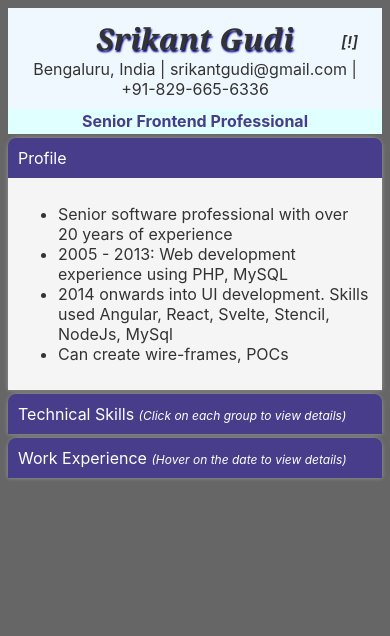
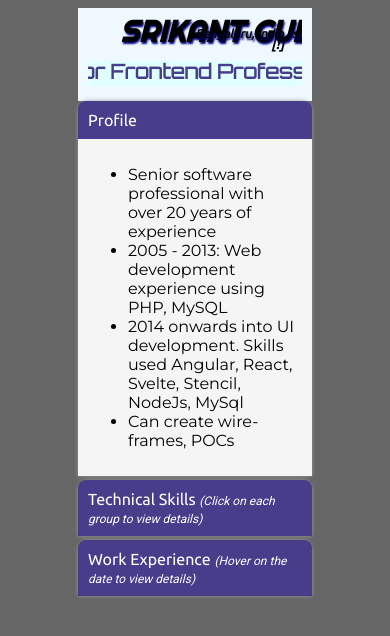
Before and after one commit to srikantgudi/srikantgudi.github.io, a Svelte app: page / in a window 390 px wide. Shown: the top 636 px of the page. Built offline with nearby package versions, Linux system fonts and the light colour scheme.

Commit message:
Modified content and layout for responsiveness

```diff
--- a/public/global.css
+++ b/public/global.css
@@ -1,63 +1,9 @@
+:root {
+	margin: 0 5em;
+	font-family: Ubuntu;
+	font-size: 14px;
+}
 html, body {
 	position: relative;
-	width: 100%;
 	height: 100%;
 }
-
-body {
-	color: #333;
-	margin: 0;
-	padding: 8px;
-	box-sizing: border-box;
-	font-family: -apple-system, BlinkMacSystemFont, "Segoe UI", Roboto, Oxygen-Sans, Ubuntu, Cantarell, "Helvetica Neue", sans-serif;
-}
-
-a {
-	color: rgb(0,100,200);
-	text-decoration: none;
-}
-
-a:hover {
-	text-decoration: underline;
-}
-
-a:visited {
-	color: rgb(0,80,160);
-}
-
-label {
-	display: block;
-}
-
-input, button, select, textarea {
-	font-family: inherit;
-	font-size: inherit;
-	-webkit-padding: 0.4em 0;
-	padding: 0.4em;
-	margin: 0 0 0.5em 0;
-	box-sizing: border-box;
-	border: 1px solid #ccc;
-	border-radius: 2px;
-}
-
-input:disabled {
-	color: #ccc;
-}
-
-button {
-	color: #333;
-	background-color: #f4f4f4;
-	outline: none;
-}
-
-button:disabled {
-	color: #999;
-}
-
-button:not(:disabled):active {
-	background-color: #ddd;
-}
-
-button:focus {
-	border-color: #666;
-}
--- a/public/index.html
+++ b/public/index.html
@@ -11,6 +11,7 @@
 	<link rel='stylesheet' href='/build/bundle.css'>
 
 	<script defer src='/build/bundle.js'></script>
+	<link href='//fonts.googleapis.com/css?family=Ubuntu|Orbitron|Roboto|Montserrat|Righteous' rel='stylesheet' type='text/css'>
 </head>
 
 <body>
--- a/src/App.svelte
+++ b/src/App.svelte
@@ -59,6 +59,10 @@
 	:root {
 		background: #666666;
 	}
+	:html {
+		margin: 1em 2em;
+		width: auto!important;
+	}
 	.info {
 		text-align: center;
 	}
@@ -82,15 +86,14 @@
 		background-color: darkslateblue;
 		color: #f9f9f9;
 		box-shadow: 0 0 4px whitesmoke;
-		font-family: cursive;
-		text-align: center;
+		font-family: Righteous;
 	}
 	.appinfo-icon:hover > .appinfo {
 		display: block;
 		transform: translate(1em,1em);
 	}
 	.page-title {
-		font-family: Georgia;
+		font-family: Righteous;
 		font-style: italic;
 		text-shadow: 1px 2px 2px navy;
 		font-size: 30px;
@@ -110,19 +113,44 @@
 	.note {
 		font-size: 12px;
 		font-style: italic;
+		font-family: Roboto;
 	}
 	.topnav {
 		background-color: aliceblue;
 		width: auto;
 		padding: 10px;
 	}
+	#pos {
+		font-weight: bold;
+		fill: darkslateblue;
+		font-family: Orbitron;
+		font-size: 20px;
+	}
+	#contact {
+		font-family: Ubuntu;
+		font-size: 12px;
+	}
+	#fullname {
+		text-transform: uppercase;
+	}
 </style>
 
 <main class="resume">
 	<div class="topnav box">
 		<div class="info">
-			<div id="fullname" class="page-title">Srikant Gudi</div>
-			<div>Bengaluru, India | srikantgudi@gmail.com | +91-829-665-6336</div>
+			<svg height="40" width="100%" class="page-title">
+				<text x="15%" y="60%" id="fullname">Srikant Gudi</text>
+				<text x="50%" y="50%" id="contact">Bengaluru, India | srikantgudi@gmail.com | +91-829-665-6336</text>
+			</svg>
+			<div id="pos" class="box">
+				<svg height="25" width="100%">
+					<rect x="0" y="0" width="100%" height="100%" fill="lightcyan" />
+					<text x="50%" y="70%" text-anchor="middle">
+						Senior Frontend Professional
+						<animate attributename="x" values="20%;60%;40%;80%;20%" begin="0" dur="10s" repeatcount="indefinite" />
+					</text>
+				</svg>
+			</div>
 		</div>
 		<div class="appinfo-icon">
 			[!]
@@ -130,15 +158,6 @@
 				This resume is developed using Svelte and SVG!
 			</div>
 		</div>
-	</div>
-	<div id="pos" class="box">
-		<svg height="25" width="100%">
-			<rect x="0" y="0" width="100%" height="100%" fill="lightcyan" />
-			<text x="50%" y="70%" font-weight="bold" fill="darkslateblue" text-anchor="middle">
-				Senior Frontend Professional
-				<animate attributename="x" values="20%;60%;40%;80%;20%" begin="0" dur="10s" repeatcount="indefinite" />
-			</text>
-		</svg>
 	</div>
 	<div class="resume">
 		<div>
--- a/src/Profile.svelte
+++ b/src/Profile.svelte
@@ -7,6 +7,13 @@
     ];
 </script>
 
+<style>
+    .text {
+        font-family: Montserrat;
+        font-size: 16px;
+    }
+</style>
+
 <div>
     <ul class='text'>
         {#each profiles as line}
--- a/src/Skills.svelte
+++ b/src/Skills.svelte
@@ -43,22 +43,19 @@
 <style>
     .skills {
         display: block;
-        height: 12em;
-        overflow-y: auto;
+        height: 16em;
         padding: 10px;
     }
     .skill-names {
-        display: grid;
-        grid-template-columns: repeat(4, 1fr);
-        grid-gap: 10px;
+        display: flex;
         margin: 10px;
     }
     .skill-name {
-        display: flex;
         box-shadow: 0 0 4px #999999;
         padding: 4px;
         font-size: 12px;
         cursor: pointer;
+        font-family: Orbitron;
     }
     .skill-name.active {
         background-color: darkslategrey;
@@ -67,14 +64,17 @@
         font-weight: 600;
     }
     .skills-detail {
-        display: grid;
-        grid-template-columns: repeat(2,auto);
-        grid-gap: 10px;
-        margin: 0 20px;
-        align-items: center;
-        align-content: center;
-        justify-content: center;
+        display: flex;
+        align-items: start;
+        padding: 0 10px;
+        flex-flow: row wrap;
         font-size: 14px;
+        overflow-x: hidden;
+        overflow-y: auto;
+    }
+    .skill {
+        width: 20em;
+        flex: 1;
     }
 </style>
 <div class="skills">
@@ -88,13 +88,14 @@
     </div>
     <div class="skills-detail">
         {#each selectedGroup.items as item}
-        <svg height="60" width="300">
-            <rect x="5" y="5" height="100" width="200" fill="transparent" stroke="blue" />
-            <text x="30%" y="23" font-weight="600" fill="blue" text-anchor="middle">{item.name}</text>
-            <rect x="5" y="30" height="100%" width="200" fill="#cccccc" />
-            <rect x="5" y="30" height="100%" width={item.rating * 20} fill="darkslateblue" />
-            <text x="210" y="45" font-size="14px">{item.rating}/10</text>
-        </svg>
+        <div class="skill">
+            <div>{item.name}</div>
+            <svg height="40" width="150">
+                <rect x="0" y="10" height="30" width="150" fill="transparent" stroke="blue" />
+                <rect x="0" y="10" height="30" width={item.rating * 15} fill="darkslateblue" stroke="blue" />
+                <text x="190" y="10">{item.rating}/10</text>
+            </svg>
+        </div>
         {/each}
     </div>
 </div>
--- a/src/WorkHistory.svelte
+++ b/src/WorkHistory.svelte
@@ -84,6 +84,7 @@
         background-color: lightblue;
         margin: 4px;
 		font-style: 14px;
+		font-family: Righteous;
     }
     .expdate.active {
         background-color: darkslategrey;
@@ -91,6 +92,7 @@
     }
 	.expdetail {
 		padding-left: 10%;
+		font-family: Montserrat;
 	}
 </style>
 
```
